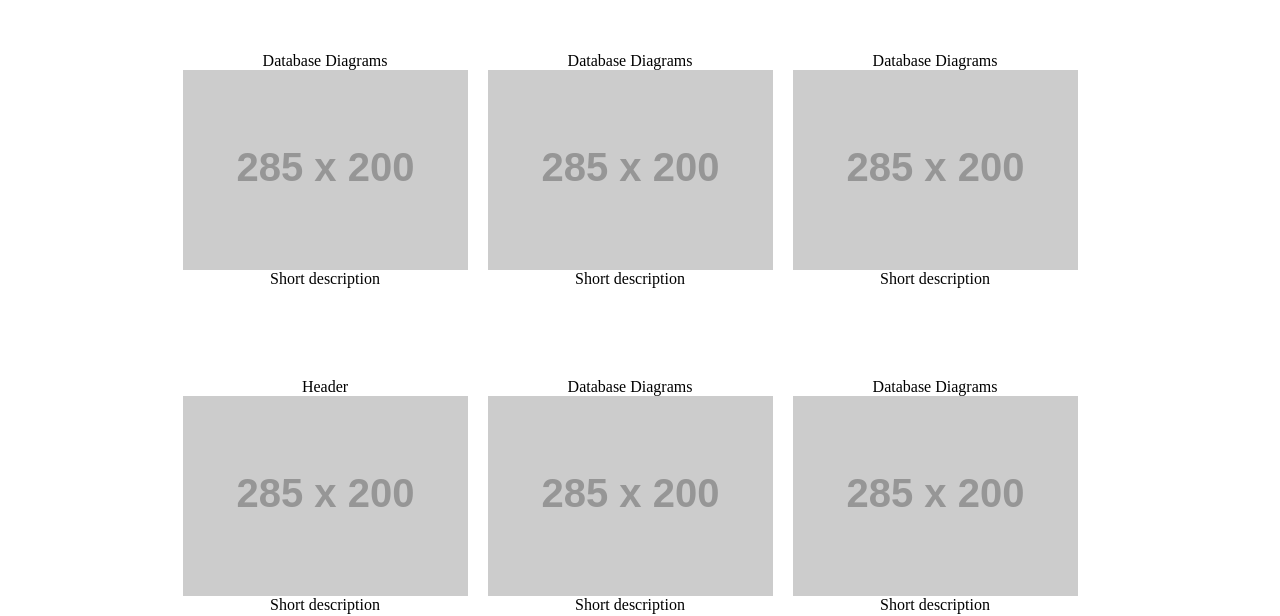
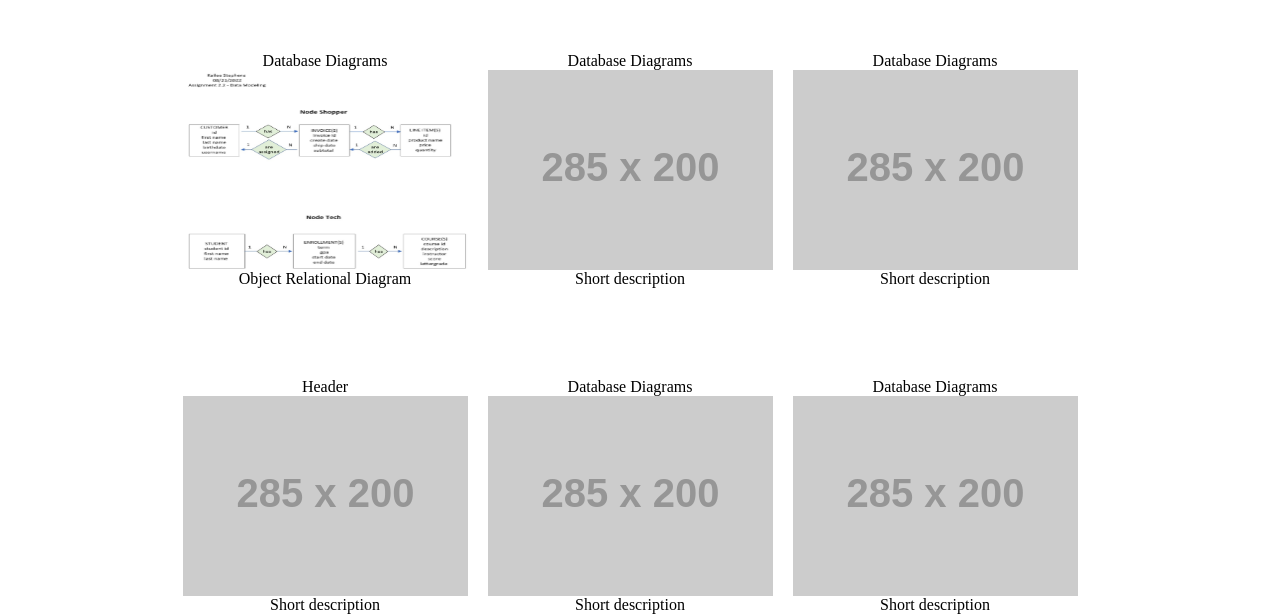
Before and after one commit to Kails0524/personal-portfolio, a plain HTML site: page database-diagrams.html in a window 1280 px wide. Shown: the part 187-803 px from the top of the page. Drawn offline with Linux system fonts and the light colour scheme; placeholder pictures from the web are drawn by us.

Commit message:
Update database-diagrams.html

```diff
--- a/database-diagrams.html
+++ b/database-diagrams.html
@@ -59,11 +59,11 @@ Description: HTML for Personal Portfolio Database Diagrams Page
             </div>
             <!-- begin small card -->
             <div class="card" style="max-width: 18rem">
-              <a href="https://placeholder.jp"><img src="https://placehold.jp/285x200.png" alt=""></a>
+              <a href="./dataModel2.2.jpeg" target="_blank"><img src="./dataModel2.2.jpeg" style="width: 285px;height:200px" alt=""></a>
             </div>
             <!-- end small card -->
             <div class="card-footer bg-transparent border-success">
-              Short description
+              Object Relational Diagram
             </div>
           </div>
         </div>
```
